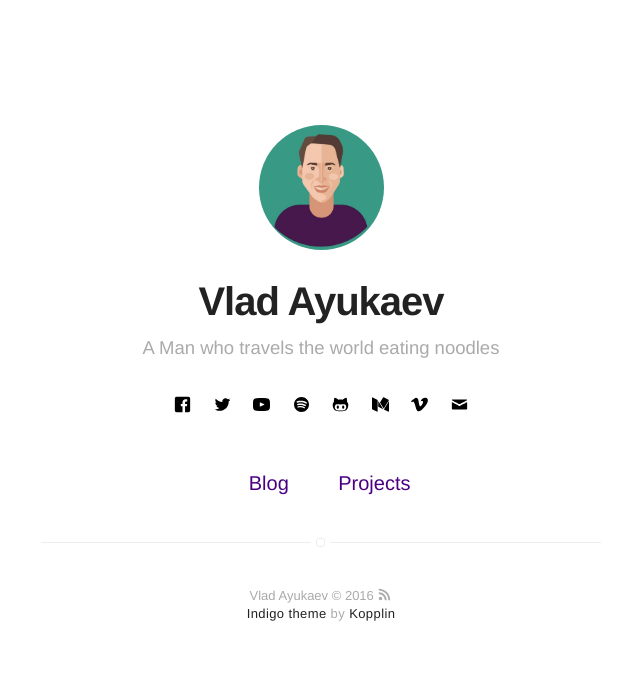
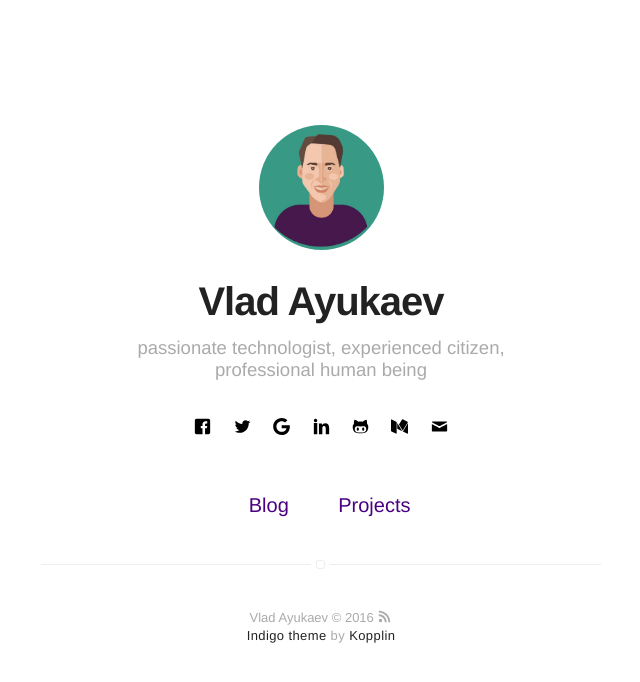
Before and after one commit to ayukaev/ayukaev.github.io, a Jekyll site: the page built from index.html, in a window 1280 px wide. Shown: the top 682 px of the page, without its empty margins (319-959 px from the left). Built offline with Jekyll 4.4.1, drawn with Linux system fonts in a browser that asks for light colours; some of the changed lines change nothing that is shown.

Commit message:
bio updated

```diff
--- a/_config.yml
+++ b/_config.yml
@@ -1,6 +1,6 @@
 # main text of home
 name: Vlad Ayukaev
-bio: A Man who travels the world eating noodles
+bio: passionate technologist, experienced citizen, professional human being
 
 # twitter summary info
 description: passionate technologist, experienced citizen, professional human being
@@ -29,18 +29,18 @@ highlighter: rouge
 disqus: mydisqus
 
 # if you don't have any of social below, comment the line
-facebook: myfacebook
-twitter: mytwitter
-# google: mygoogle
+facebook: vlad.aykaev
+twitter: ayukaev
+google: ayukaev
 # instagram: myinstagram
 # pinterest: mypinterest
-# linkedin: mylinkedin
-youtube: myyoutube
-spotify: myspotify
-github: mygithub
-medium: medium
-vimeo: myvimeo
-email: myemail@gmail.com
+linkedin: vladislav-ayukaev
+#youtube: myyoutube
+#spotify: myspotify
+github: ayukaev
+medium: vladayukaev
+#vimeo: myvimeo
+email: ayukaev@gmail.com
 
 authors:
     johndoe:
```
